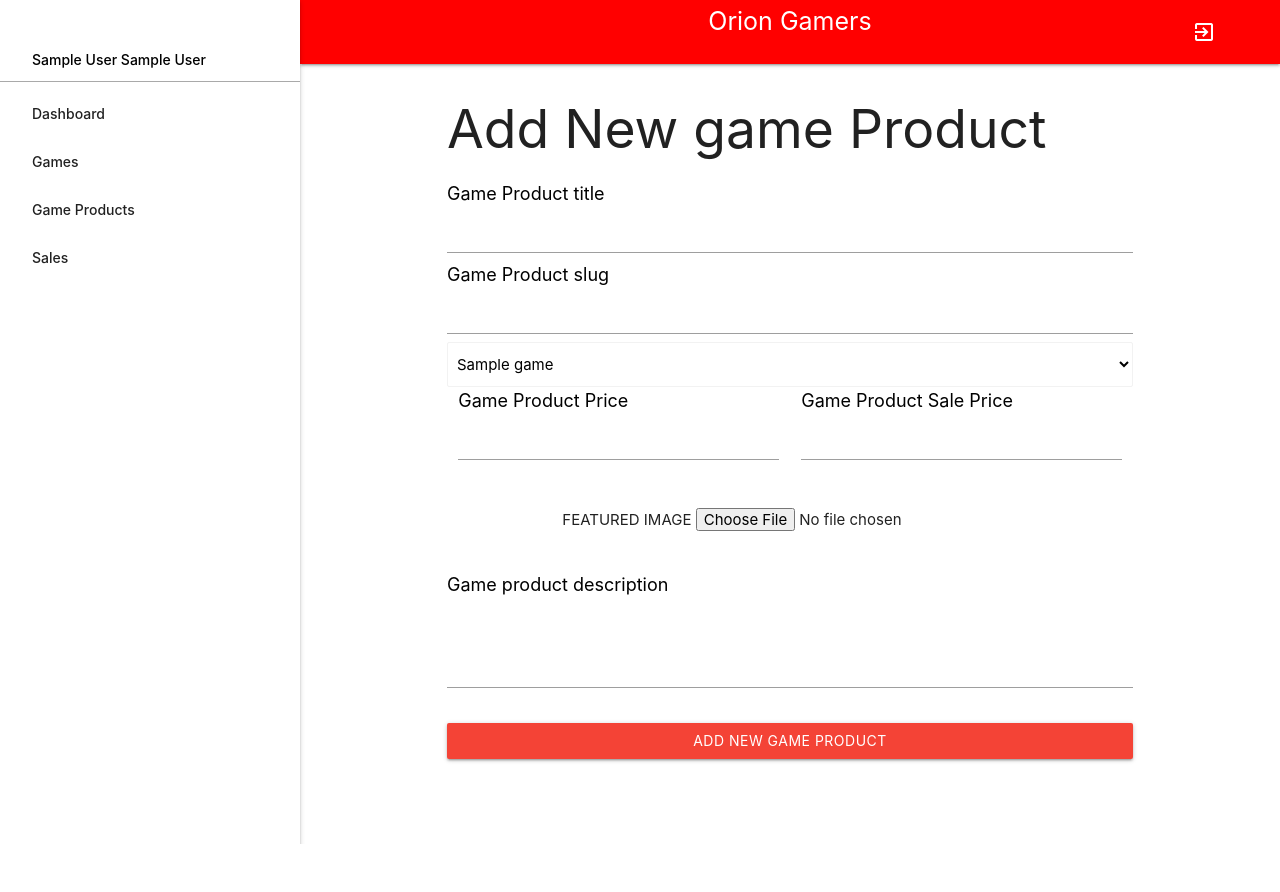
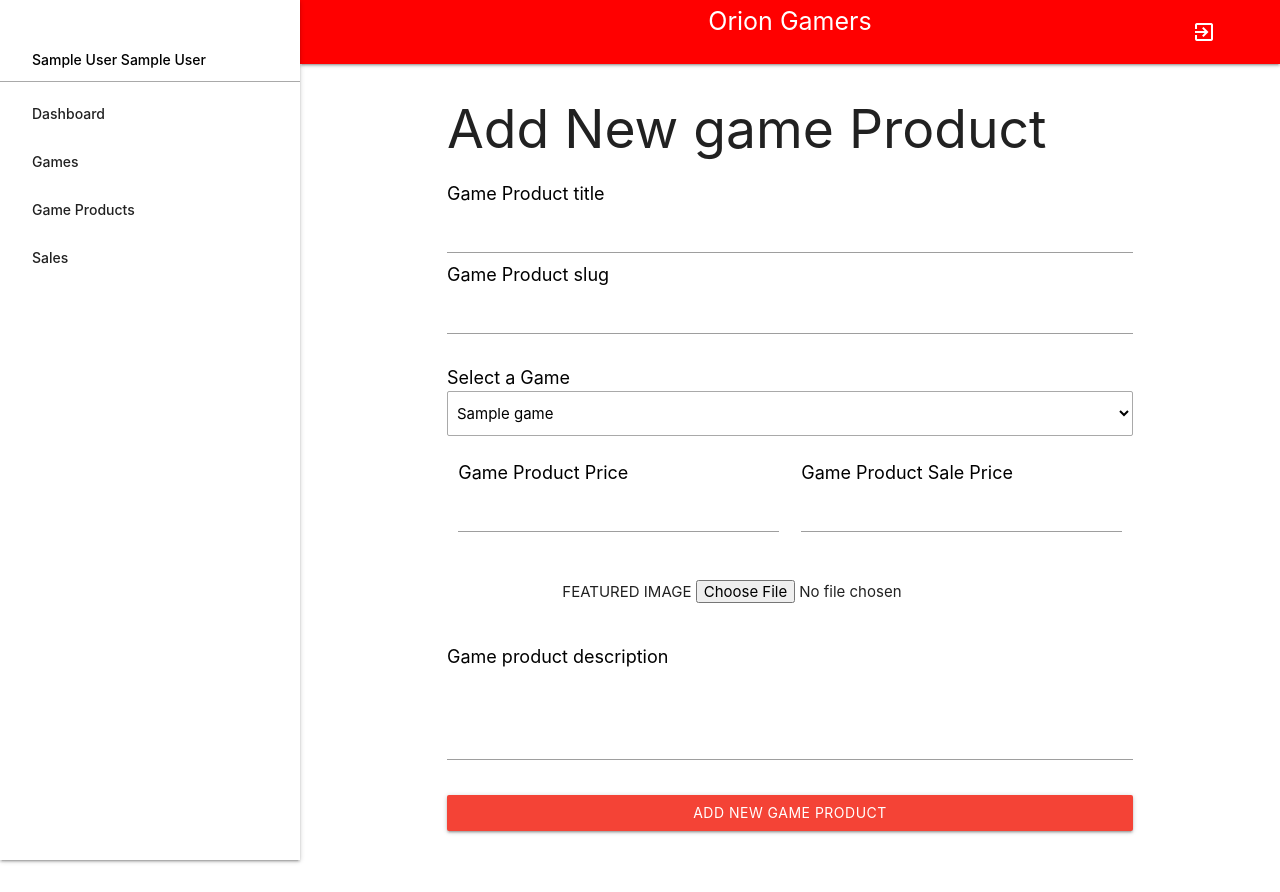
Before and after one commit to ratneshkarbhari/orionGamers, a CodeIgniter app: page /orion_gamers/add-new-game-product in a window 1280 px wide. Shown: the top 892 px of the page. Before the commit the page ends 844 px from the top, so only its background shows below. Run offline with CodeIgniter, Linux system fonts and the light colour scheme; the visitor is signed in with stand-in values (Sample User, id 1); tables that the repository leaves empty or names only in its code hold one stand-in row (values such as "Sample post").

Commit message:
games product add done

```diff
--- a/application/controllers/GameProducts.php
+++ b/application/controllers/GameProducts.php
@@ -42,6 +42,7 @@
             $objectToCreate = array(
                 'title' => $this->input->post('title'),
                 'slug' => url_title($this->input->post('slug')),
+                'parent_game' => $this->input->post('game-id'),
                 'description' => $this->input->post('description'),
                 'price' => $this->input->post('product-price'),
                 'sale_price' => $this->input->post('product-sale-price'),
--- a/application/views/admin_pages/add_new_game_product.php
+++ b/application/views/admin_pages/add_new_game_product.php
@@ -26,10 +26,14 @@
             <input id="product-slug" class="ip-field" type="text" name="slug">
 
         </div>
-
+        <br>
         <div class="ip-field-container">
 
-            <select name="game-id" class="browser-default" id="game-select">
+            <label for="game-select">Select a Game</label>
+
+
+            <select name="game-id" class="browser-default" id="game-select" style="border: 1px solid darkgray;">
+
 
                 <?php foreach($all_games as $game): ?>
                 <option value="<?php echo $game['id']; ?>"><?php echo $game['title']; ?></option>
@@ -37,7 +41,7 @@
 
             </select>
 
-        </div>
+        </div><br>
 
         <div class="row">
 
--- a/application/views/admin_pages/all_game_products.php
+++ b/application/views/admin_pages/all_game_products.php
@@ -12,7 +12,7 @@
             <?php foreach($game_products as $game_product): ?>
             <div class="col l4 m6 s12">
 
-                <div class="card">
+                <div class="card center-align">
                     <div class="card-image">
                         <img src="<?php echo site_url('assets/images/game_product_featured_images/'.$game_product['featured_image']); ?>">
                     </div>
```
Also changed, not shown: assets/images/game_product_featured_images/945a74090a3f50099247694f4a442657.jpg (added).
